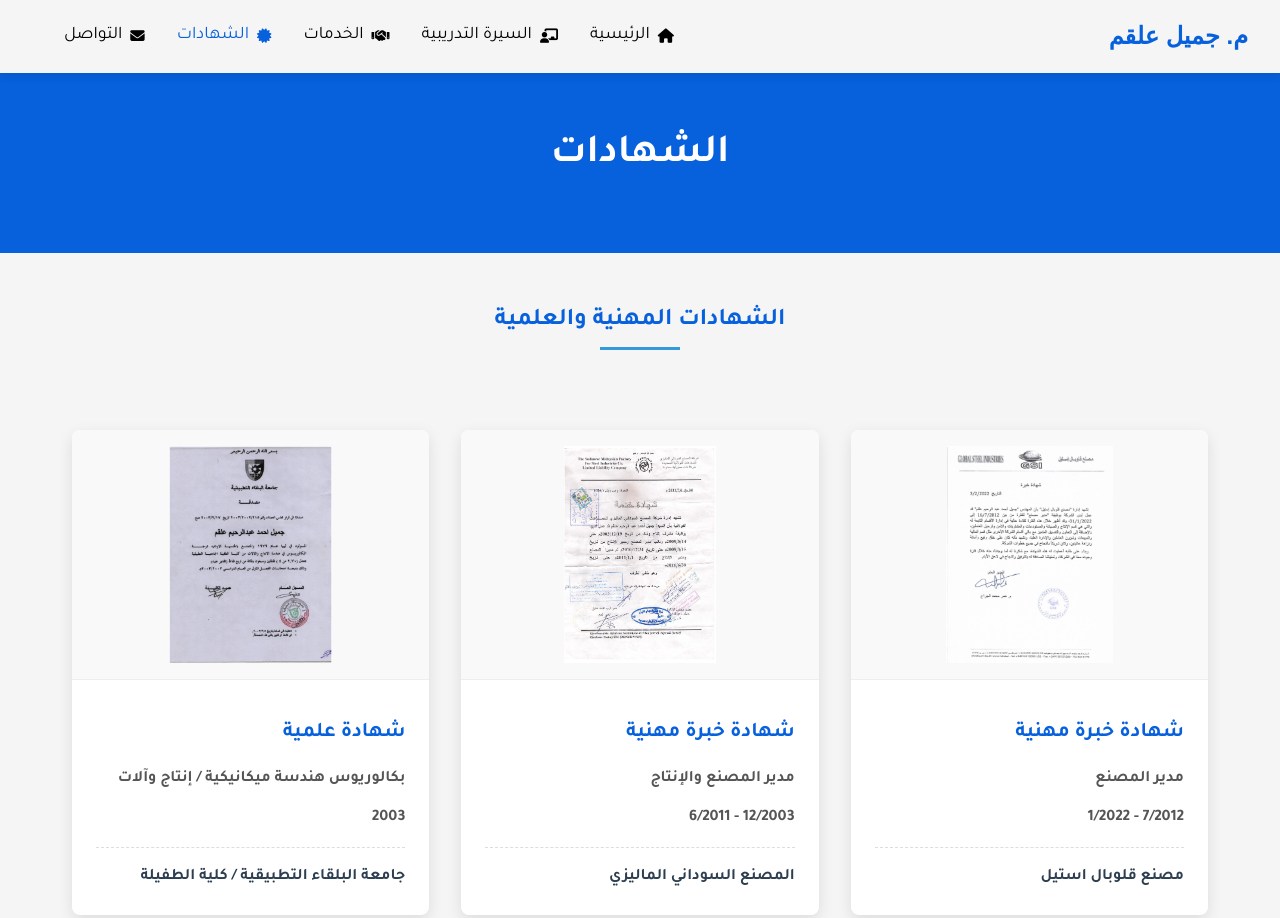
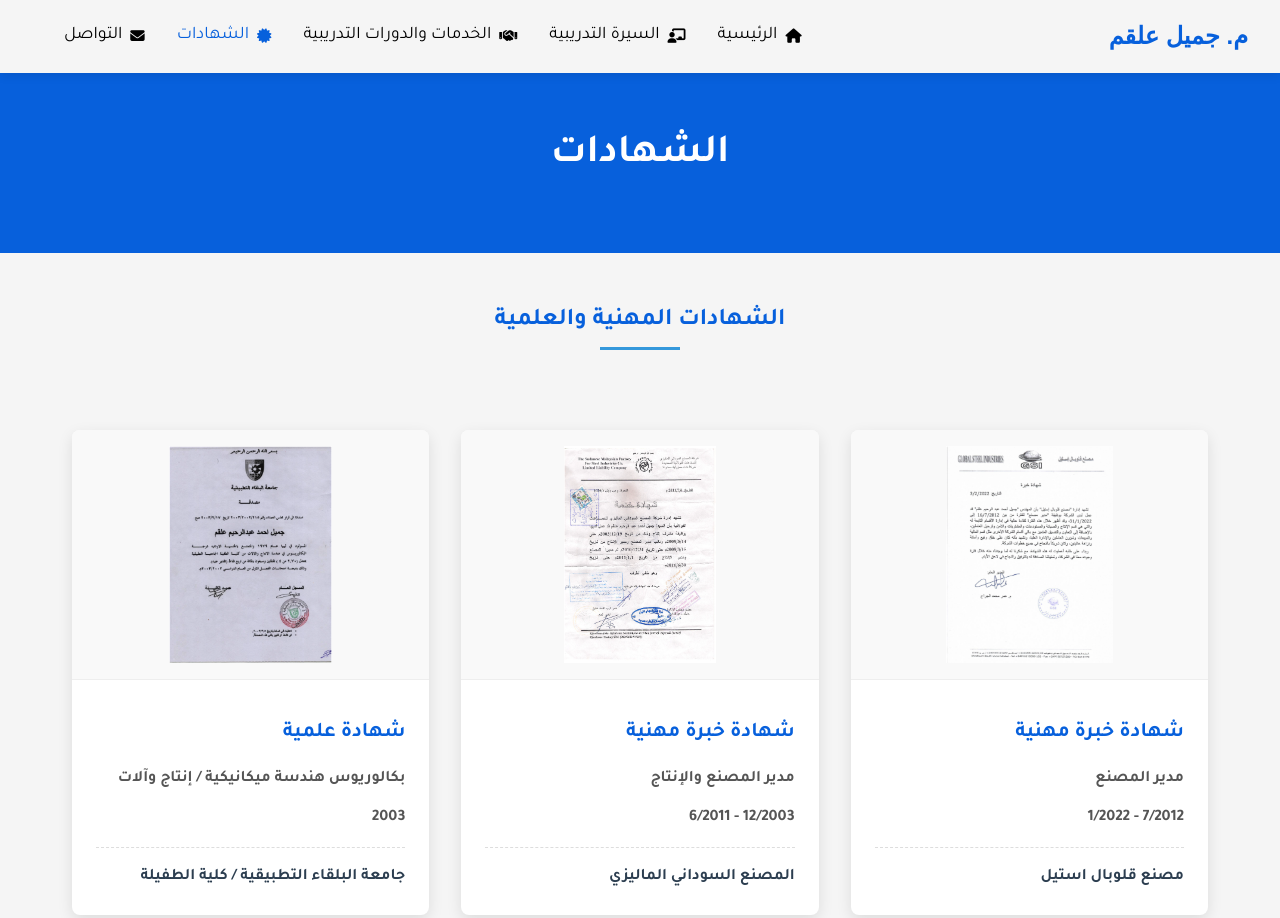
Before and after one commit to JamilAlqam/personal-website, a website: page certificates.html in a window 1280 px wide. Shown: the top 918 px of the page. Drawn offline with Linux system fonts and the light colour scheme; a web font is replaced by a local one.

Commit message:
Update certificates.html

```diff
--- a/certificates.html
+++ b/certificates.html
@@ -352,7 +352,7 @@
           >
         </li>
         <li>
-          <a href="services.html"><i class="fas fa-handshake"></i> الخدمات</a>
+          <a href="services.html"><i class="fas fa-handshake"></i> الخدمات والدورات التدريبية</a>
         </li>
         <li>
           <a href="certificates.html" style="color: #0760dc"
```
